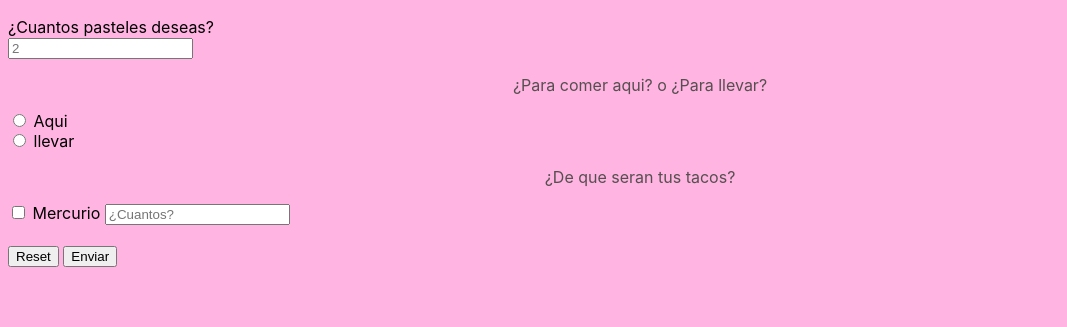
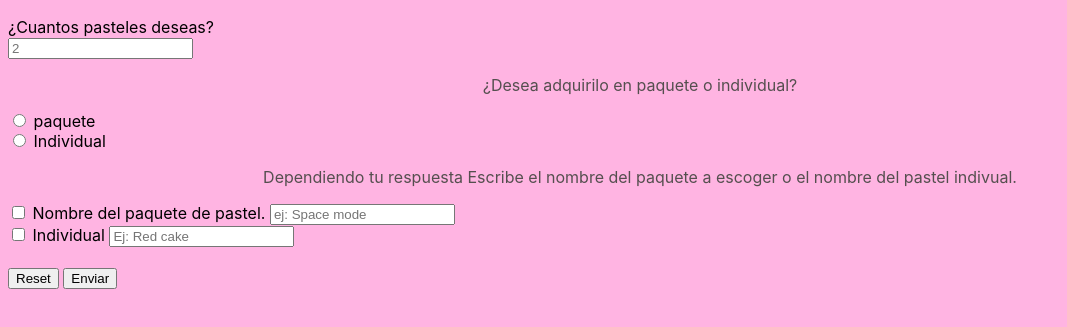
Before and after one commit to Mike-std-cpu/DulcePostre-LaunchX, a plain HTML site: page miPedido.html in a window 1280 px wide. Shown: the part 297-624 px from the top of the page, without its empty margins (0-1067 px from the left). Drawn offline with Linux system fonts and the light colour scheme.

Commit message:
Compleatar funcion

```diff
--- a/miPedido.html
+++ b/miPedido.html
@@ -20,16 +20,20 @@
             <label for="Nombre" class="subtitle">¿Cuantos pasteles deseas?</label><br>
             <input type="number" name ="mesa" id="mesa" placeholder="2">
 
-            <p>¿Para comer aqui? o ¿Para llevar?</p>
-            <input type="radio" id="aqui" name="aquiollevar" value="aqui">
-            <label for="aqui">Aqui</label><br>
-            <input type="radio" id="llevar" name="aquiollevar" value="Llevar">
-            <label for="llevar">llevar</label><br>
+            <p>¿Desea adquirilo en paquete o individual?</p>
+            <input type="radio" id="paquete" name="paquete" value="paquete">
+            <label for="aqui">paquete</label><br>
+            <input type="radio" id="Individual" name="Individual" value="Individual">
+            <label for="llevar">Individual</label><br>
 
-            <p>¿De que seran tus tacos?</p>
-            <input type="checkbox" name="mercurio" id="mercurio" value="Mercurio">
-            <label for="mercurio">Mercurio</label>
-            <input type="number" name="mercurioCuantos" id="mercurioCuantos" placeholder="¿Cuantos?">
+            <p>Dependiendo tu respuesta Escribe el nombre del paquete a escoger o el nombre del pastel indivual.</p>
+            <input type="checkbox" name="paquete" id="nompaquete" value="paquete">
+            <label for="mercurio">Nombre del paquete de pastel.</label>
+            <input type="number" name="mercurioCuantos" id="mercurioCuantos" placeholder="ej: Space mode">
+            <br>
+            <input type="checkbox" name="individual" id="individual" value="Individual">
+            <label for="mercurio">Individual</label>
+            <input type="number" name="numIndividual" id="numIndividual" placeholder="Ej: Red cake">
 
             <br><br>
             <input type="reset">
```
Also changed, not shown: index.html (+1 -1 lines).
